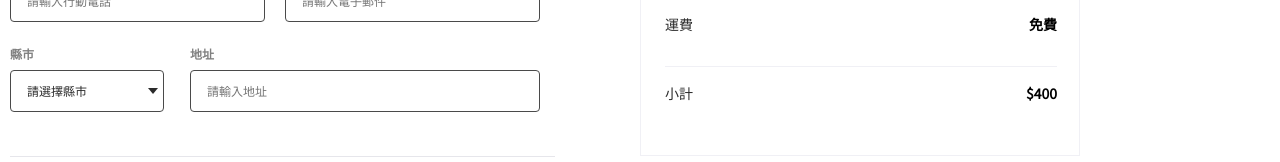
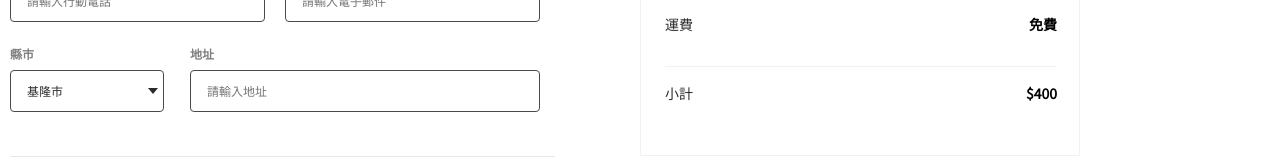
Before and after one commit to yuri1022/alpha-shop-C4, a React (Vite) app: page / in a window 1280 px wide. Shown: the part 514-676 px from the top of the page. Built offline with nearby package versions, Linux system fonts and the light colour scheme.

Commit message:
setting select default value

```diff
--- a/src/components/Form/Cart.jsx
+++ b/src/components/Form/Cart.jsx
@@ -71,7 +71,7 @@ function Total ({ cart }){
 }
 
 Total.propTypes = {
-  cart: PropTypes.func.isRequired,
+  cart: PropTypes.array.isRequired,
 };
 
 export default function Cart (){
--- a/src/components/Form/Step1.jsx
+++ b/src/components/Form/Step1.jsx
@@ -52,10 +52,8 @@ export default function Step1() {
               <div className="input-group input-w-lg-2 input-w-sm-s1">
                 <div className="input-label">稱謂</div>
                 <div className="select-container">
-                  <select>
-                    <option value="mr" selected>
-                      先生
-                    </option>
+                  <select defaultValue="mr">
+                    <option value="mr"> 先生 </option>
                     <option value="ms">女士</option>
                     <option value="mx">不明</option>
                   </select>
@@ -80,7 +78,7 @@ export default function Step1() {
               <div className="input-group input-w-lg-2">
                 <div className="input-label">縣市</div>
                 <div className="select-container">
-                  <select required>
+                  <select defaultValue="KLU" required>
                     <option value>請選擇縣市</option>
                     <City />
                   </select>
```
